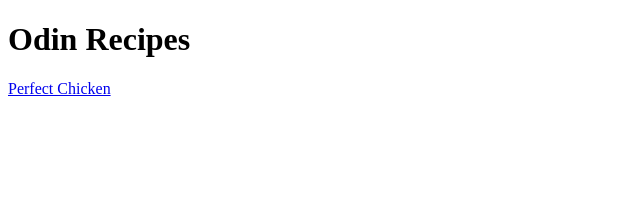
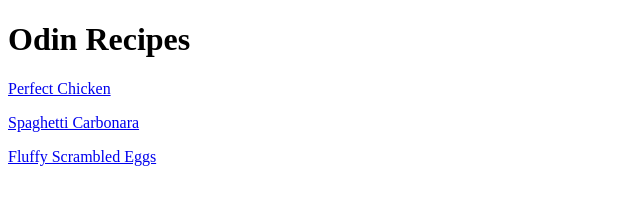
Before and after one commit to hajjajmoath/odin-recipes, a plain HTML site: page index.html in a window 1280 px wide. Shown: the whole page, without its empty margins (0-640 px from the left). Drawn offline with Linux system fonts and the light colour scheme.

Commit message:
Simple changes

```diff
--- a/index.html
+++ b/index.html
@@ -5,6 +5,7 @@
 </head>
 <body>
     <h1>Odin Recipes</h1>
-    <a href="recipes/Perfect Chicken.html">Perfect Chicken</a>
-
+    <a href="recipes/Perfect Chicken.html"><p>Perfect Chicken</p></a>
+    <a href="recipes/Spaghetti Carbonara.html"><p>Spaghetti Carbonara</p></a>
+    <a href="recipes/Fluffy Scrambled Eggs.html"><p>Fluffy Scrambled Eggs</p></a>
 </body>
```
Also changed, not shown: recipes/Perfect Chicken.html (+9 -8 lines), recipes/perfectchicken.webp (deleted).
